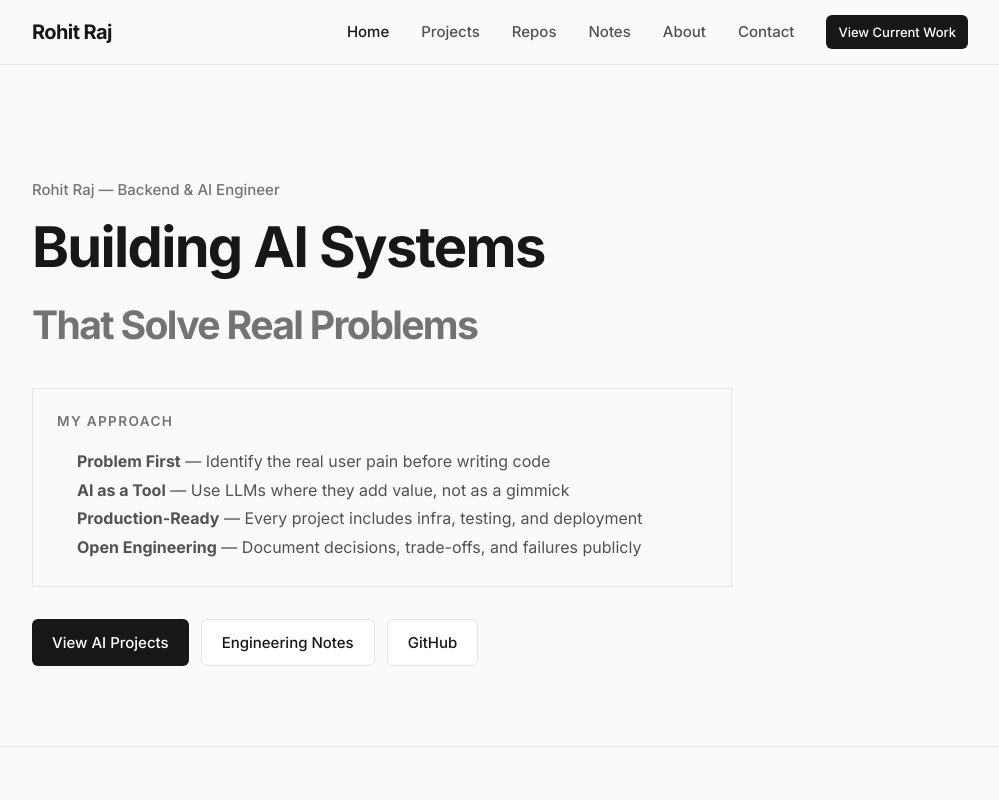
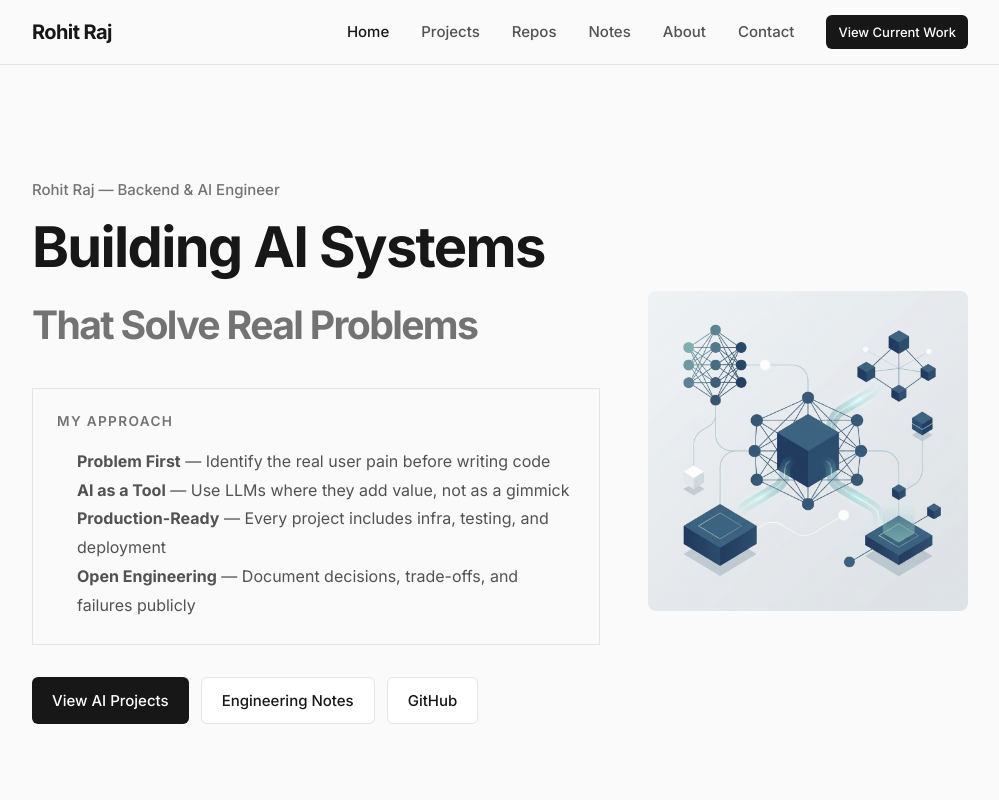
Before and after one commit to rohitguta2432/backendscale, a Next.js app: page / in a window 1280 px wide. Shown: the top 800 px of the page, without its empty margins (140-1139 px from the left). Built offline with nearby package versions, Linux system fonts and the light colour scheme.

Commit message:
Add AI-themed hero graphic to home page

```diff
--- a/src/components/Hero.tsx
+++ b/src/components/Hero.tsx
@@ -1,9 +1,17 @@
 import Link from "next/link";
+import Image from "next/image";
 
 export default function Hero() {
     return (
         <section className="hero">
             <div className="container">
+                <div style={{
+                    display: 'flex',
+                    alignItems: 'center',
+                    gap: '3rem',
+                    flexWrap: 'wrap'
+                }}>
+                    <div style={{ flex: '1', minWidth: '300px' }}>
                         <p className="hero-subtitle">Rohit Raj — Backend & AI Engineer</p>
                         <h1 className="hero-title">
                             Building AI Systems<br />
@@ -15,8 +23,7 @@ export default function Hero() {
                             padding: '1.5rem',
                             backgroundColor: 'var(--card-bg)',
                             border: '1px solid var(--border)',
-                    textAlign: 'left',
-                    maxWidth: '700px'
+                            textAlign: 'left'
                         }}>
                             <h3 style={{
                                 fontSize: '0.85rem',
@@ -57,6 +64,26 @@ export default function Hero() {
                             </a>
                         </div>
                     </div>
+
+                    <div style={{
+                        flex: '0 0 320px',
+                        display: 'flex',
+                        justifyContent: 'center'
+                    }}>
+                        <Image
+                            src="/hero-graphic.png"
+                            alt="AI and Backend Systems Architecture"
+                            width={320}
+                            height={320}
+                            priority
+                            style={{
+                                borderRadius: '8px',
+                                opacity: 0.9
+                            }}
+                        />
+                    </div>
+                </div>
+            </div>
         </section>
     );
 }
```
Also changed, not shown: public/hero-graphic.png (added). Lines whose indentation alone changed are shown as unchanged.
